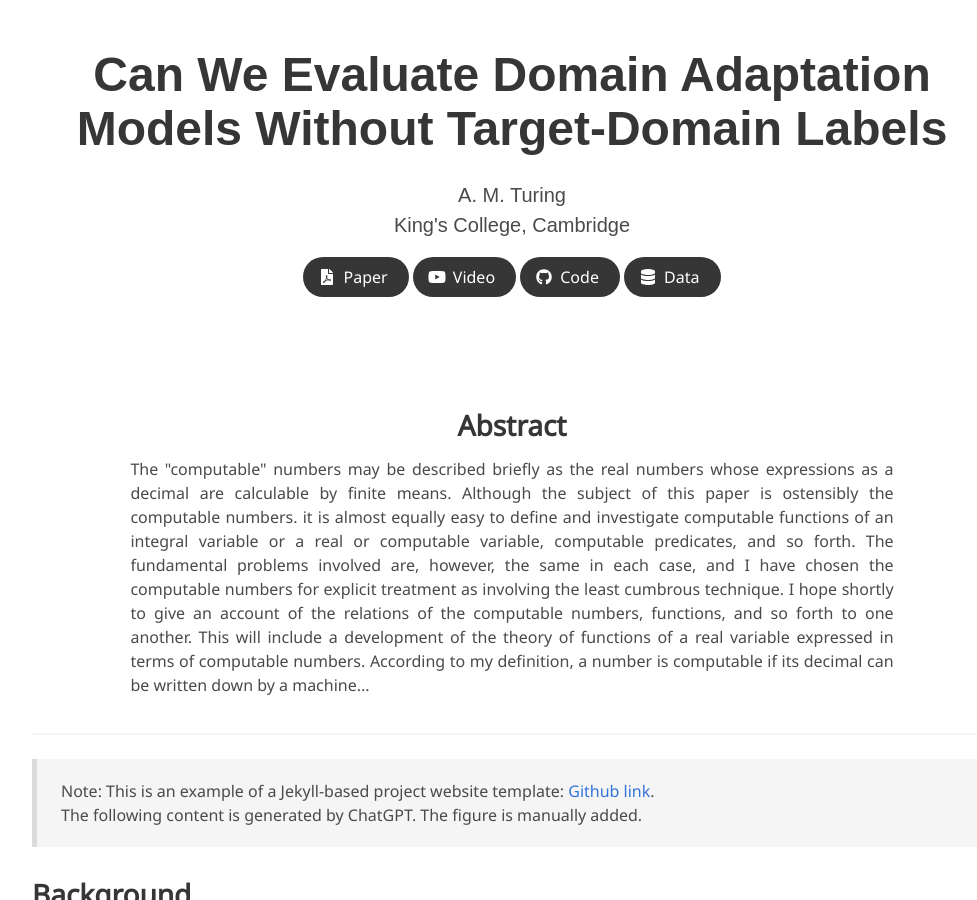
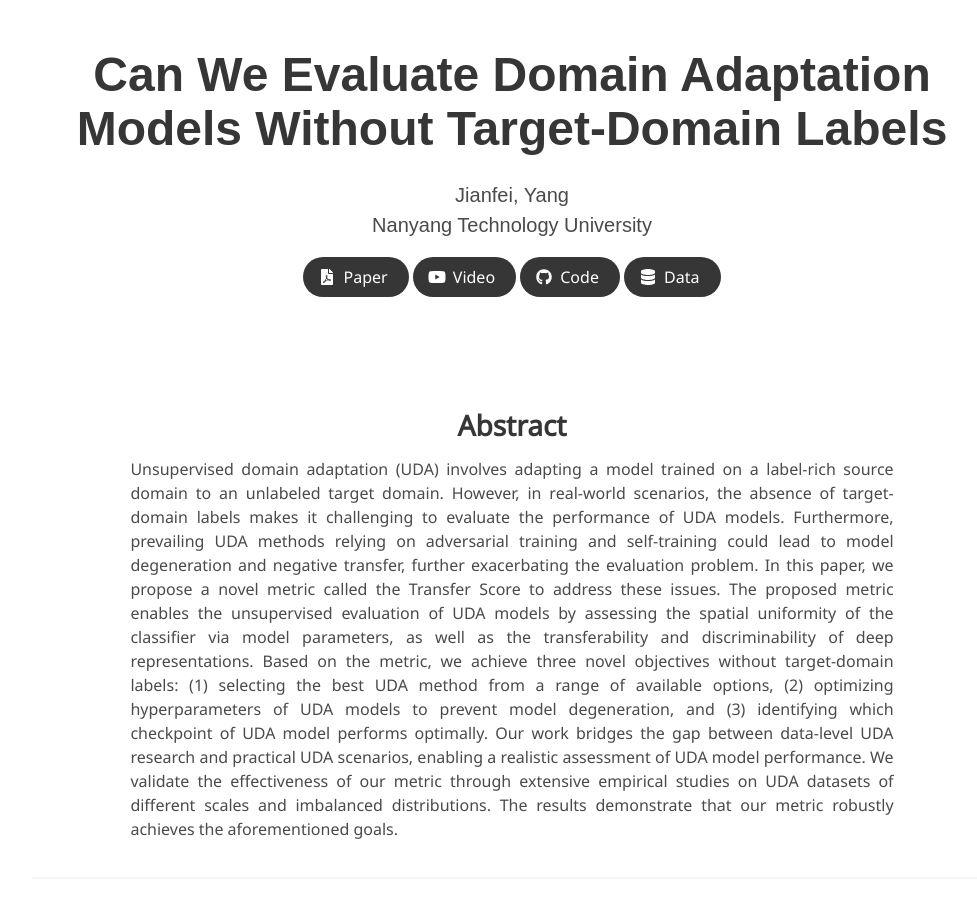
Before and after one commit to sleepyseal/TransferScoreWeb, a Jekyll site: the page built from index.md, in a window 1280 px wide and 900 px high. Shown: the whole window, without its empty margins (128-1105 px from the left). Built offline with Jekyll 4.4.1, drawn with Linux system fonts in a browser that asks for light colours; some web fonts are replaced.

Commit message:
Update index.md

```diff
--- a/index.md
+++ b/index.md
@@ -4,12 +4,12 @@ permalink: /
 
 title: Can We Evaluate Domain Adaptation Models Without Target-Domain Labels
 authors:
-    A. M. Turing
+    Jianfei, Yang
 affiliations:
-    King's College, Cambridge
+    Nanyang Technology University
 paper: https://openreview.net/forum?id=fszrlQ2DuP
 video: https://www.youtube.com/results?search_query=turing+machine
-code: https://github.com/topics/turing-machines
+code: https://github.com/sleepyseal/Transfer-Learning
 data: https://huggingface.co/docs/datasets
 ---
 
@@ -17,19 +17,7 @@ data: https://huggingface.co/docs/datasets
     <div class="column is-four-fifths">
         <h2>Abstract</h2>
         <div class="content has-text-justified">
-The "computable" numbers may be described briefly as the real
-numbers whose expressions as a decimal are calculable by finite means.
-Although the subject of this paper is ostensibly the computable numbers.
-it is almost equally easy to define and investigate computable functions
-of an integral variable or a real or computable variable, computable
-predicates, and so forth. The fundamental problems involved are,
-however, the same in each case, and I have chosen the computable numbers
-for explicit treatment as involving the least cumbrous technique. I hope
-shortly to give an account of the relations of the computable numbers,
-functions, and so forth to one another. This will include a development
-of the theory of functions of a real variable expressed in terms of computable
-numbers. According to my definition, a number is computable
-if its decimal can be written down by a machine...
+Unsupervised domain adaptation (UDA) involves adapting a model trained on a label-rich source domain to an unlabeled target domain. However, in real-world scenarios, the absence of target-domain labels makes it challenging to evaluate the performance of UDA models. Furthermore, prevailing UDA methods relying on adversarial training and self-training could lead to model degeneration and negative transfer, further exacerbating the evaluation problem. In this paper, we propose a novel metric called the Transfer Score to address these issues. The proposed metric enables the unsupervised evaluation of UDA models by assessing the spatial uniformity of the classifier via model parameters, as well as the transferability and discriminability of deep representations. Based on the metric, we achieve three novel objectives without target-domain labels: (1) selecting the best UDA method from a range of available options, (2) optimizing hyperparameters of UDA models to prevent model degeneration, and (3) identifying which checkpoint of UDA model performs optimally. Our work bridges the gap between data-level UDA research and practical UDA scenarios, enabling a realistic assessment of UDA model performance. We validate the effectiveness of our metric through extensive empirical studies on UDA datasets of different scales and imbalanced distributions. The results demonstrate that our metric robustly achieves the aforementioned goals.
         </div>
     </div>
 </div>
```
